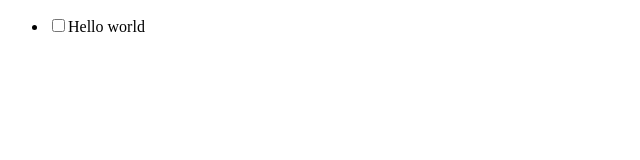
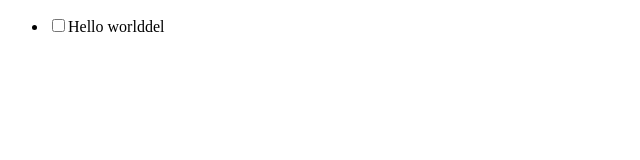
Before and after one commit to ir4y/checklist, a plain HTML site: page resources/public/fragments.html in a window 1280 px wide. Shown: the full height of the page, 0-640 px from the left. Drawn offline with Linux system fonts and the light colour scheme.

Commit message:
Syntax fix

```diff
--- a/resources/public/fragments.html
+++ b/resources/public/fragments.html
@@ -5,7 +5,7 @@
   <body>
   	<ul>
 		<li id="checklist-item">
-			<label><input class="_check_list_item" type="checkbox"><span>Hello world</span></label>
+			<label><input class="_check_list_item" type="checkbox"><span>Hello world</span></label><a>del</a>
 		</li>
 	</ul>
   </body>
```
Also changed, not shown: 1 other file.
